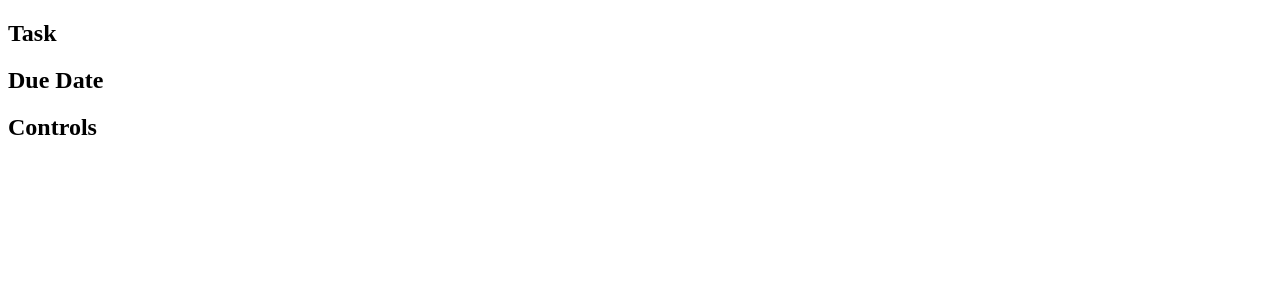
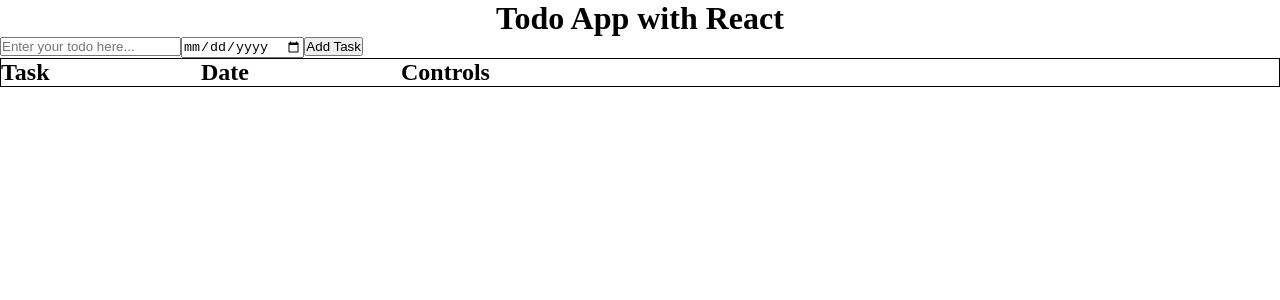
Before and after one commit to DinethSheveen/Todo-With-React, a React (Vite) app: page / in a window 1280 px wide. Shown: the top 300 px of the page. Built offline with nearby package versions, Linux system fonts and the light colour scheme.

Commit message:
Added state functionality

```diff
--- a/src/App.jsx
+++ b/src/App.jsx
@@ -1,18 +1,54 @@
-import React from 'react'
+import React, { useState } from 'react'
+import "./index.css"
 
 function App() {
+
+  const [tasks,setTasks] = useState([])
+  const [date,setDate] = useState("")
+  const [duty,setDuty] = useState("")
+
+  function handleDuty(event){
+    setDuty(event.target.value)
+  }
+
+  function handleDate(event){
+    setDate(event.target.value)
+  }
+
+  function addTask(){
+    const newTask = {
+                      task : duty,
+                      dueDate : date
+                    }
+
+    setTasks(prevTasks=>[...prevTasks,newTask])
+  }
+
   return (
     <div className='app-container'>
-      <div className="todo-container">
+      <h1 style={{textAlign:"center"}}>Todo App with React</h1>
+      <div className="controls">
+        <input type="text" value={duty} onChange={handleDuty} className='task-input' placeholder='Enter your todo here...'/>
+        <input type="date" value={date} onChange={handleDate} className='date-input' placeholder='Enter the due date here...'/>
+        <button onClick={addTask} className='add-btn'>Add Task</button>
+      </div>
+
+      <div className="task-showcase">
         <div className="heading">
-          <h2>Task</h2>
-          <h2>Due Date</h2>
-          <h2>Controls</h2>
+          <div><h2>Task</h2></div>
+          <div><h2>Date</h2></div>
+          <div><h2>Controls</h2></div>
         </div>
 
-        <div className="task-container">
-
-        </div>
+        {tasks.map((task,index)=>{
+          return(
+            <div key={index} className='tasks'>
+              <div>{task.task}</div>
+              <div>{task.dueDate}</div>
+              <div>Delete</div>
+            </div>
+          )
+        })}
       </div>
     </div>
   )
```
